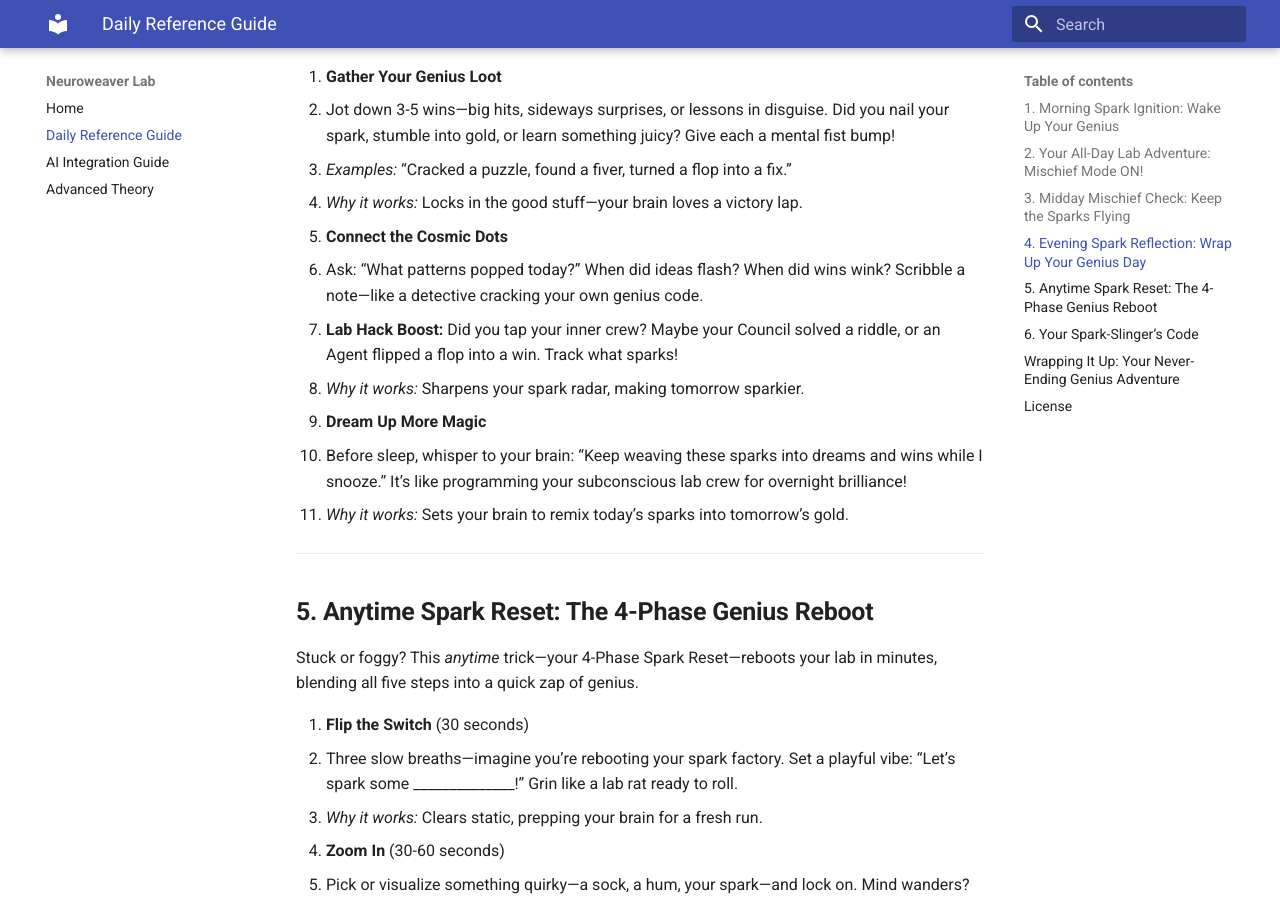
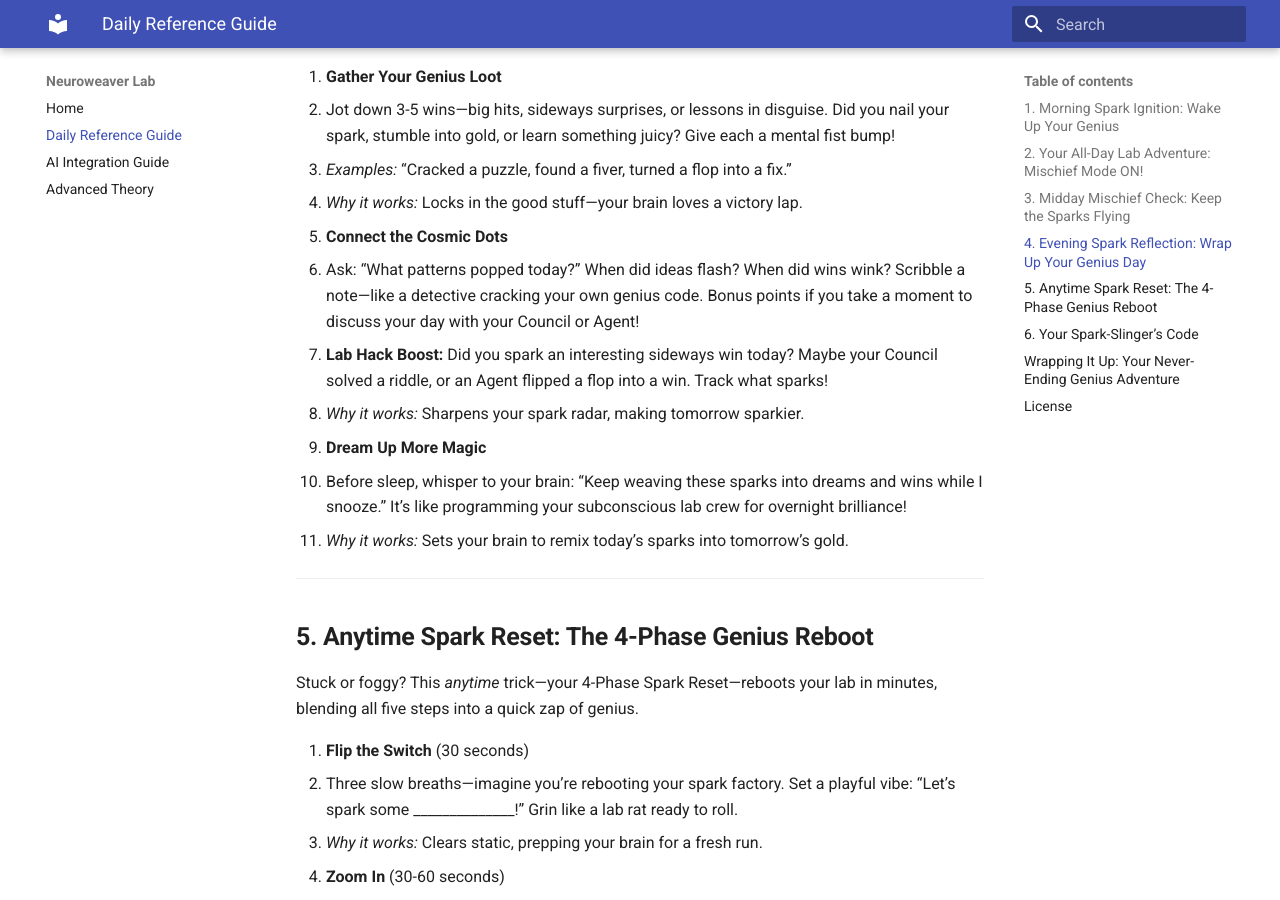
Before and after one commit to phillipclapham/neuroweaver, an MkDocs documentation site: the page built from docs/Daily_Reference_Guide.md, in a window 1280 px wide and 900 px high, scrolled down 3148 px. Built offline with MkDocs 1.6.1 and Material for MkDocs 9.7.7, drawn with Linux system fonts in a browser that asks for light colours.

Commit message:
book refinements

```diff
--- a/docs/Daily_Reference_Guide.md
+++ b/docs/Daily_Reference_Guide.md
@@ -88,8 +88,8 @@ Time to *Rest & Catch* and *Refine & Flow*—gather your treasures, connect the
    - *Why it works:* Locks in the good stuff—your brain loves a victory lap.
 
 2. **Connect the Cosmic Dots**
-   - Ask: “What patterns popped today?” When did ideas flash? When did wins wink? Scribble a note—like a detective cracking your own genius code.
-   - **Lab Hack Boost:** Did you tap your inner crew? Maybe your Council solved a riddle, or an Agent flipped a flop into a win. Track what sparks!
+   - Ask: “What patterns popped today?” When did ideas flash? When did wins wink? Scribble a note—like a detective cracking your own genius code. Bonus points if you take a moment to discuss your day with your Council or Agent!
+   - **Lab Hack Boost:** Did you spark an interesting sideways win today? Maybe your Council solved a riddle, or an Agent flipped a flop into a win. Track what sparks!
    - *Why it works:* Sharpens your spark radar, making tomorrow sparkier.
 
 3. **Dream Up More Magic**
```
Also changed, not shown: site/Daily_Reference_Guide/index.html, site/search/search_index.json, 1 other file.
